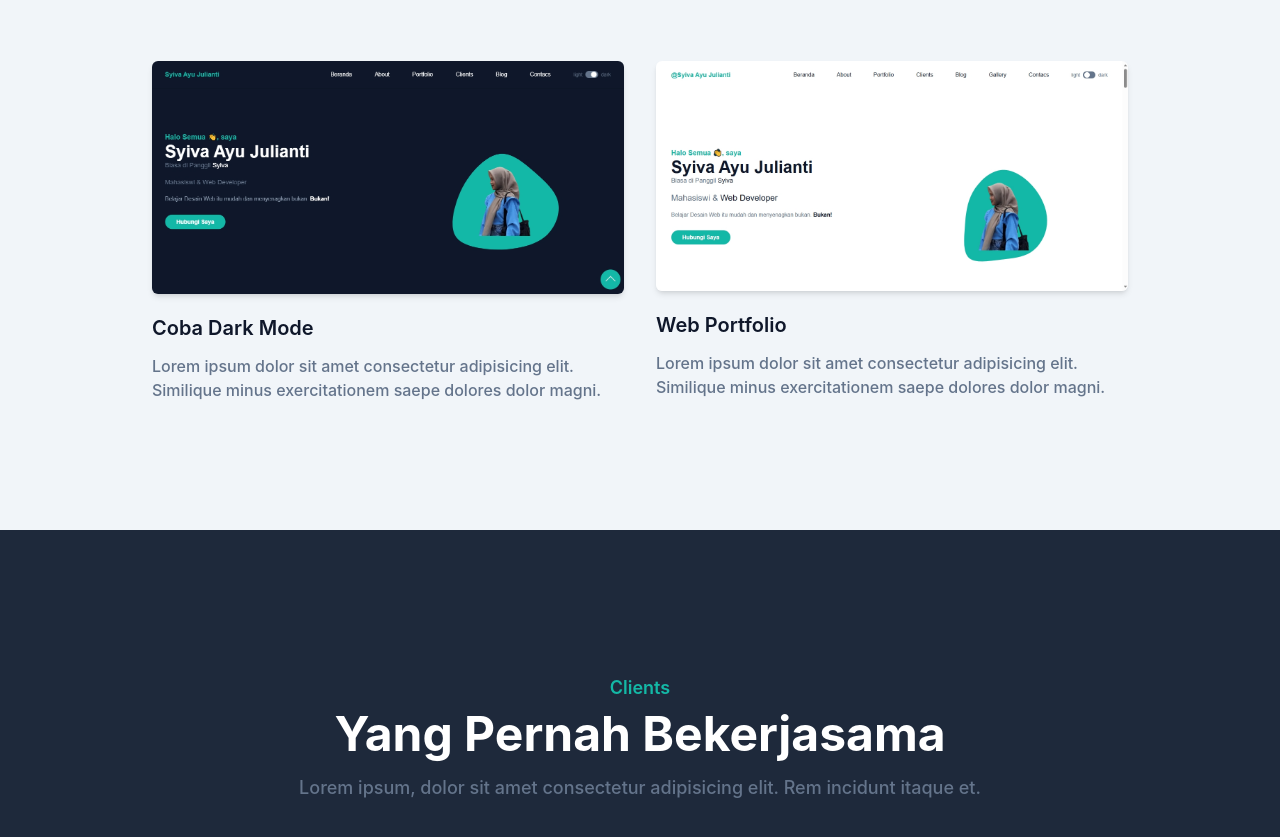
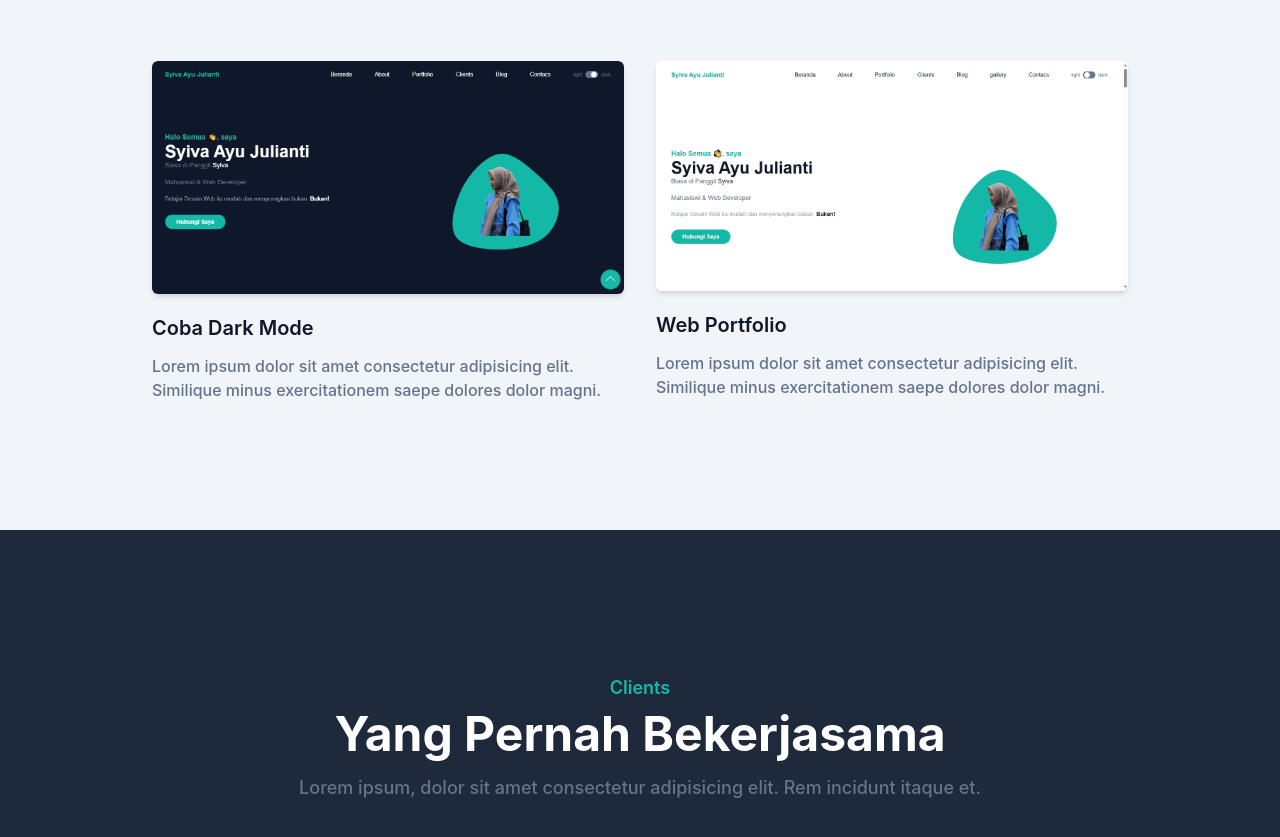
Before and after one commit to syiva-2006/Portfolio_SyivaAyu, a website: page index.html in a window 1280 px wide. Shown: the part 1902-2739 px from the top of the page. Drawn offline with Linux system fonts and the light colour scheme.

Commit message:
update portfolio

```diff
--- a/index.html
+++ b/index.html
@@ -239,7 +239,7 @@ ease-in-out">Hubungi Saya</a>
             </div>
             <div class="mb-12 p-4 md:w-1/2">
                 <div class="rounded-md shadow-md overflow-hidden">
-                    <img src="img/portfolio/poto5.png.png" alt="Web Portfolio" width="w-full" />
+                    <img src="img/portfolio/screenshot-1737030817780.png" alt="Web Portfolio" width="w-full" />
                 </div>
                 <h3 class="font-semibold text-xl text-dark mt-5 mb-3 dark:text-white">Web Portfolio</h3>
                 <p class="font-medium text-base text-secondary">Lorem ipsum dolor sit amet consectetur adipisicing
```
Also changed, not shown: img/gambar1-removebg-preview.png (added), img/portfolio/screenshot-1737030817780.png (added).
